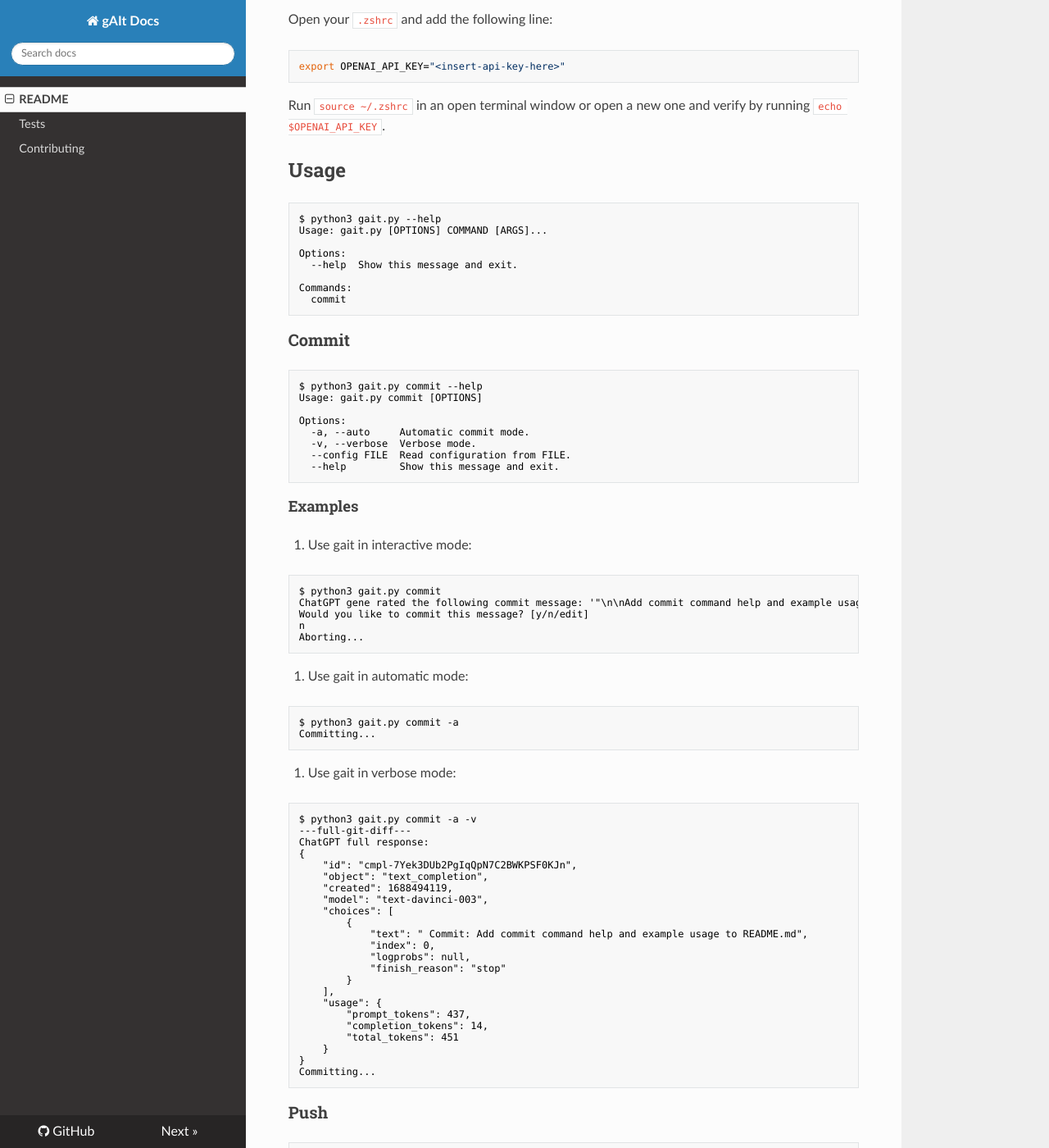
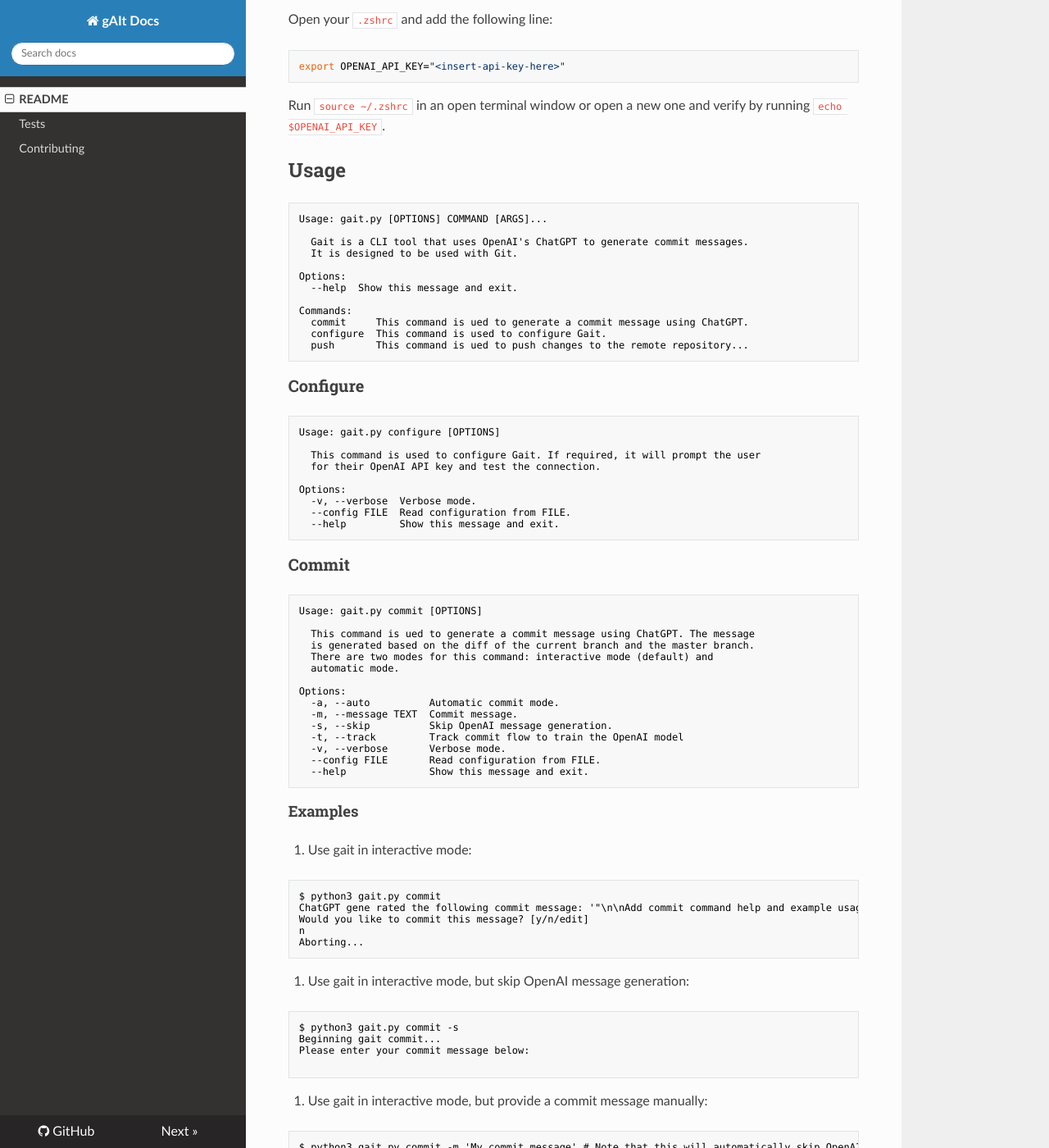
Before and after one commit to mgzwarrior/gait, an MkDocs documentation site: the page built from docs/README.md, in a window 1280 px wide and 1400 px high, scrolled down 796 px. Shown: the whole window at 82% size. Built offline with MkDocs 1.6.1, drawn with Linux system fonts in a browser that asks for light colours; nearby versions of some CDN libraries; some of the changed text lies outside the part shown.

Commit message:
"\n\nUpdate docs/README.md with new information about Gait,"

````diff
--- a/docs/README.md
+++ b/docs/README.md
@@ -37,27 +37,52 @@ Run `source ~/.zshrc` in an open terminal window or open a new one and verify by
 ## Usage
 
 ```commandline
-$ python3 gait.py --help
 Usage: gait.py [OPTIONS] COMMAND [ARGS]...
+
+  Gait is a CLI tool that uses OpenAI's ChatGPT to generate commit messages.
+  It is designed to be used with Git.
 
 Options:
   --help  Show this message and exit.
 
 Commands:
-  commit
+  commit     This command is ued to generate a commit message using ChatGPT.
+  configure  This command is used to configure Gait.
+  push       This command is ued to push changes to the remote repository...
+```
+
+### Configure
+
+```commandline
+Usage: gait.py configure [OPTIONS]
+
+  This command is used to configure Gait. If required, it will prompt the user
+  for their OpenAI API key and test the connection.
+
+Options:
+  -v, --verbose  Verbose mode.
+  --config FILE  Read configuration from FILE.
+  --help         Show this message and exit.
 ```
 
 ### Commit
 
 ```commandline
-$ python3 gait.py commit --help
 Usage: gait.py commit [OPTIONS]
 
+  This command is ued to generate a commit message using ChatGPT. The message
+  is generated based on the diff of the current branch and the master branch.
+  There are two modes for this command: interactive mode (default) and
+  automatic mode.
+
 Options:
-  -a, --auto     Automatic commit mode.
-  -v, --verbose  Verbose mode.
-  --config FILE  Read configuration from FILE.
-  --help         Show this message and exit.
+  -a, --auto          Automatic commit mode.
+  -m, --message TEXT  Commit message.
+  -s, --skip          Skip OpenAI message generation.
+  -t, --track         Track commit flow to train the OpenAI model
+  -v, --verbose       Verbose mode.
+  --config FILE       Read configuration from FILE.
+  --help              Show this message and exit.
 ```
 
 #### Examples
@@ -72,14 +97,32 @@ n
 Aborting...
 ```
 
-2. Use gait in automatic mode:
+2. Use gait in interactive mode, but skip OpenAI message generation:
+
+```commandline
+$ python3 gait.py commit -s
+Beginning gait commit...
+Please enter your commit message below:
+
+```
+
+3. Use gait in interactive mode, but provide a commit message manually:
+
+```commandline
+$ python3 gait.py commit -m 'My commit message' # Note that this will automatically skip OpenAI message generation
+Beginning gait commit...
+Please enter your commit message below:
+
+```
+
+4. Use gait in automatic mode:
 
 ```commandline
 $ python3 gait.py commit -a
 Committing...
 ```
 
-3. Use gait in verbose mode:
+5. Use gait in verbose mode:
 
 ```commandline
 $ python3 gait.py commit -a -v
@@ -196,8 +239,16 @@ Use the `/docs` folder for documentation.
 
 Docs can be served locally using mkdocs with the following command:
 
-```bash
+```commandline
 mkdocs serve
+```
+
+### Training Data
+
+When developing in the gait project, we sometimes want to generate training data from using the gait CLI.  To do this, we can use the `--track` flag when running the `commit` command like so:
+
+```commandline
+python3 gait.py commit -t
 ```
 
 ## Resources
````
Also changed, not shown: 2 other files.
